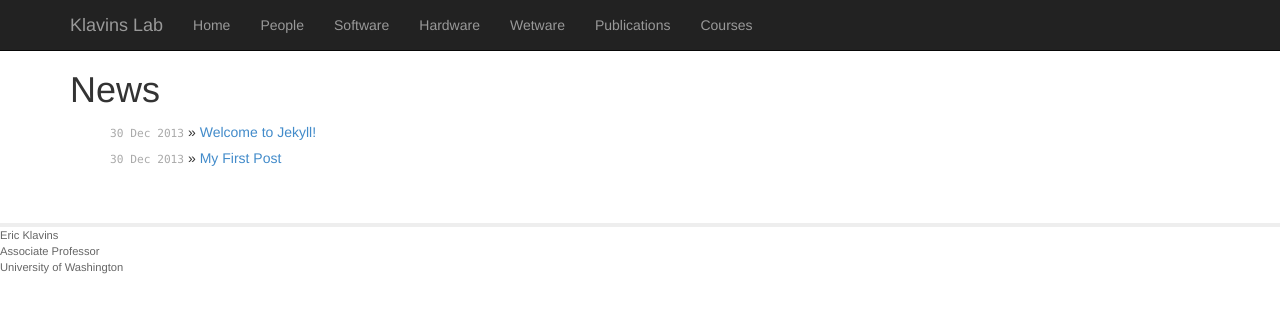
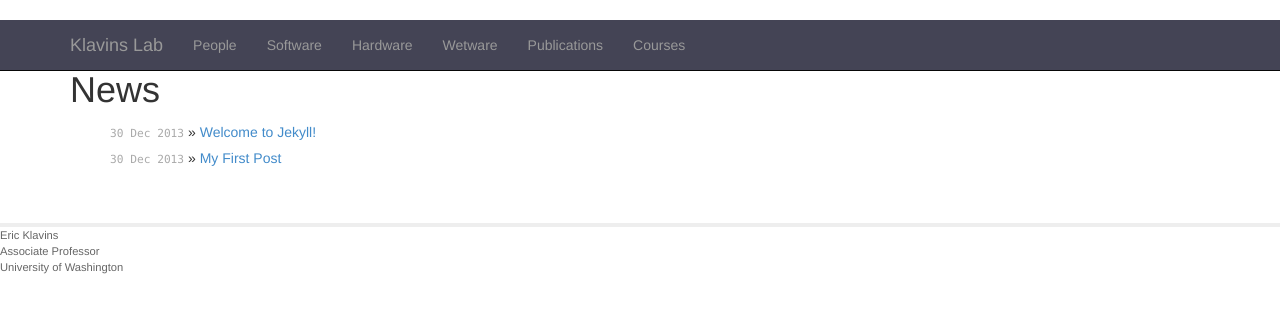
Before and after one commit to klavinslab/klavinslab.github.io, a Jekyll site: the page built from index.html, in a window 1280 px wide. Shown: the top 313 px of the page. Built offline with Jekyll 4.4.1, drawn with Linux system fonts in a browser that asks for light colours; Markdown is read by kramdown in place of the engine named in the settings.

```diff
--- a/_layouts/default.html
+++ b/_layouts/default.html
@@ -22,7 +22,7 @@
 
   <body>
 
-    <div class="navbar navbar-inverse navbar-fixed-top" role="navigation">
+    <div class="navbar navbar-inverse navbar-fixed-top navbar-custom" role="navigation">
       <div class="container">
         <div class="navbar-header">
           <button type="button" class="navbar-toggle" data-toggle="collapse" data-target=".navbar-collapse">
@@ -31,11 +31,10 @@
             <span class="icon-bar"></span>
             <span class="icon-bar"></span>
           </button>
-          <a class="navbar-brand" href="#">{{ site.name }}</a>
+          <a class="navbar-brand" href="/">{{ site.name }}</a>
         </div>
         <div class="collapse navbar-collapse">
           <ul class="nav navbar-nav">
-            <li><a class="extra" href="/">Home</a></li>
             <li><a class="extra" href="/people.html">People</a></li>
             <li><a class="extra" href="/">Software</a></li>
             <li><a class="extra" href="/">Hardware</a></li>
--- a/css/main.css
+++ b/css/main.css
@@ -10,6 +10,11 @@
 .home {
   padding: 40px 15px;
   text-align: center;
+}
+
+.navbar-custom {
+  margin: 20px 0 40px 0;
+  background: #445;
 }
 
 /*****************************************************************************/
```
Also changed, not shown: 5 other files.
